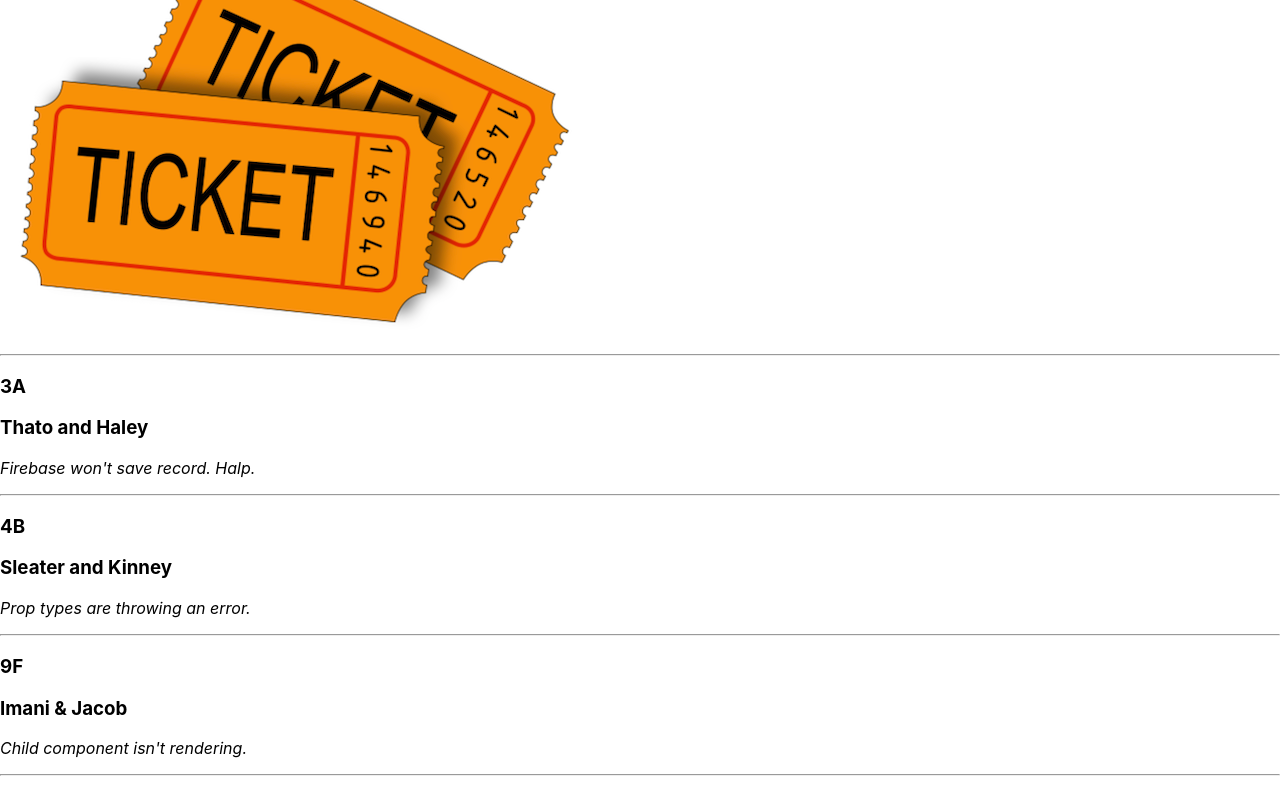
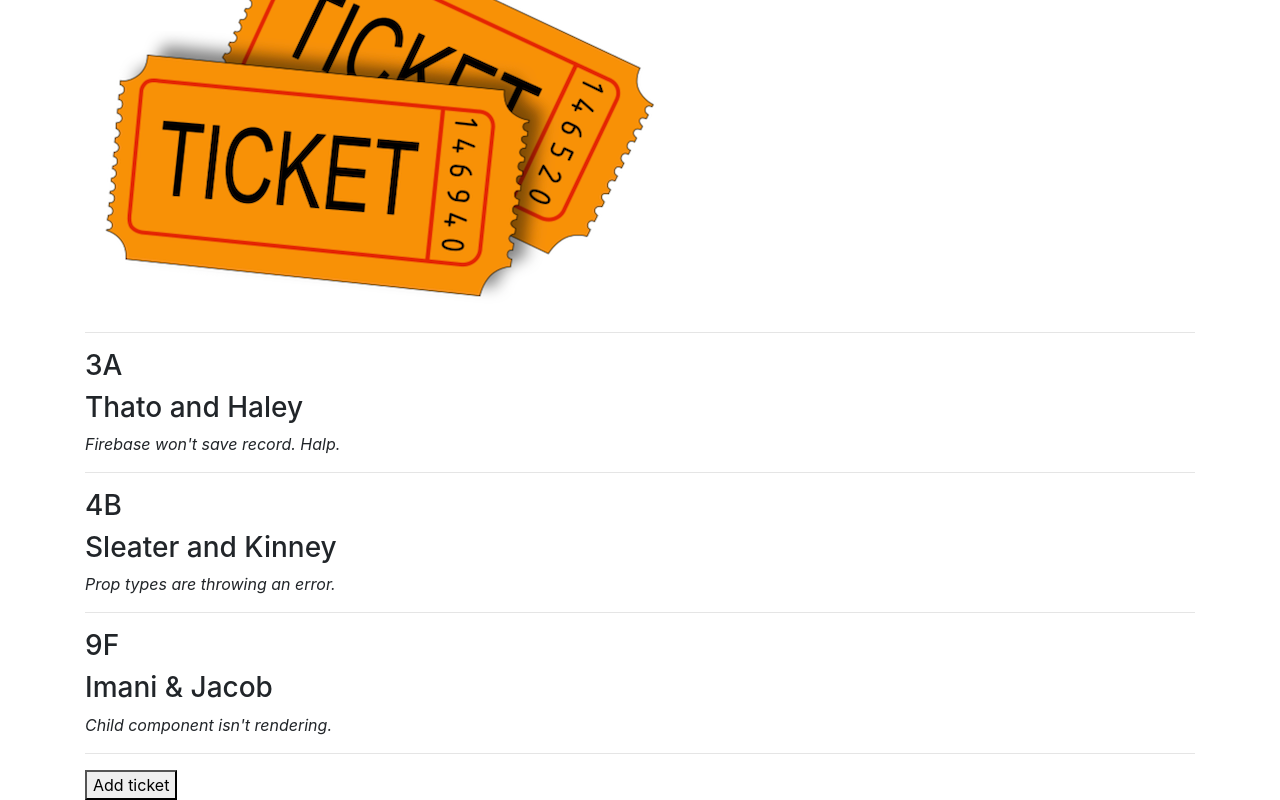
Before and after one commit to meilar/help-queue, a React (Create React App) app: page / in a window 1280 px wide. Shown: the part 230-1030 px from the top of the page. Built offline with nearby package versions, Linux system fonts and the light colour scheme.

Commit message:
Add conditional rendering to ticket control

```diff
--- a/package.json
+++ b/package.json
@@ -6,6 +6,7 @@
     "@testing-library/jest-dom": "^5.16.4",
     "@testing-library/react": "^13.1.1",
     "@testing-library/user-event": "^13.5.0",
+    "bootstrap": "^4.6.1",
     "react": "^18.0.0",
     "react-dom": "^18.0.0",
     "react-scripts": "3.2.0",
--- a/src/components/App.js
+++ b/src/components/App.js
@@ -1,6 +1,7 @@
 import React from "react";
 import Header from"./Header";
-import TicketList from "./TicketList";
+import TicketControl from "./TicketControl";
+import 'bootstrap/dist/css/bootstrap.min.css';
 
 
 function App(){
@@ -8,8 +9,10 @@
   const name2 = "Haley";
   return (
     <React.Fragment>
-      <Header />
-      <TicketList />
+      <div class="container">
+        <Header />
+        <TicketControl />
+      </div>
     </React.Fragment>
   );
 }
--- /dev/null
+++ b/src/components/NewTicketForm.js
@@ -0,0 +1,11 @@
+import React from "react";
+
+function NewTicketForm(props){
+  return (
+    <React.Fragment>
+      <h3>This is a form.</h3>
+    </React.Fragment>
+  )
+}
+
+export default NewTicketForm;
--- /dev/null
+++ b/src/components/TicketControl.js
@@ -0,0 +1,38 @@
+import React from "react";
+import NewTicketForm from "./NewTicketForm";
+import TicketList from "./TicketList";
+
+class TicketControl extends React.Component {
+  constructor(props) {
+    super(props);
+    this.state = {
+      formVisibleOnPage: false
+    };
+  }
+
+  handleClick = () => {
+    this.setState(prevState => ({
+      formVisibleOnPage: !prevState.formVisibleOnPage
+    }));
+  }
+
+  render(){
+    let currentlyVisibleState = null;
+    let buttonText = null;
+    if (this.state.formVisibleOnPage) {
+      currentlyVisibleState = <NewTicketForm />
+      buttonText = "Return to Ticket List";
+    } else {
+      currentlyVisibleState = <TicketList />
+      buttonText = "Add ticket"
+    }
+    return (
+      <React.Fragment>
+        {currentlyVisibleState}
+        <button onClick={this.handleClick}>{buttonText}</button>
+      </React.Fragment>
+    )
+  }
+}
+
+export default TicketControl;
```
Also changed, not shown: 1 other file (tests, documents, lock files or other folders).
